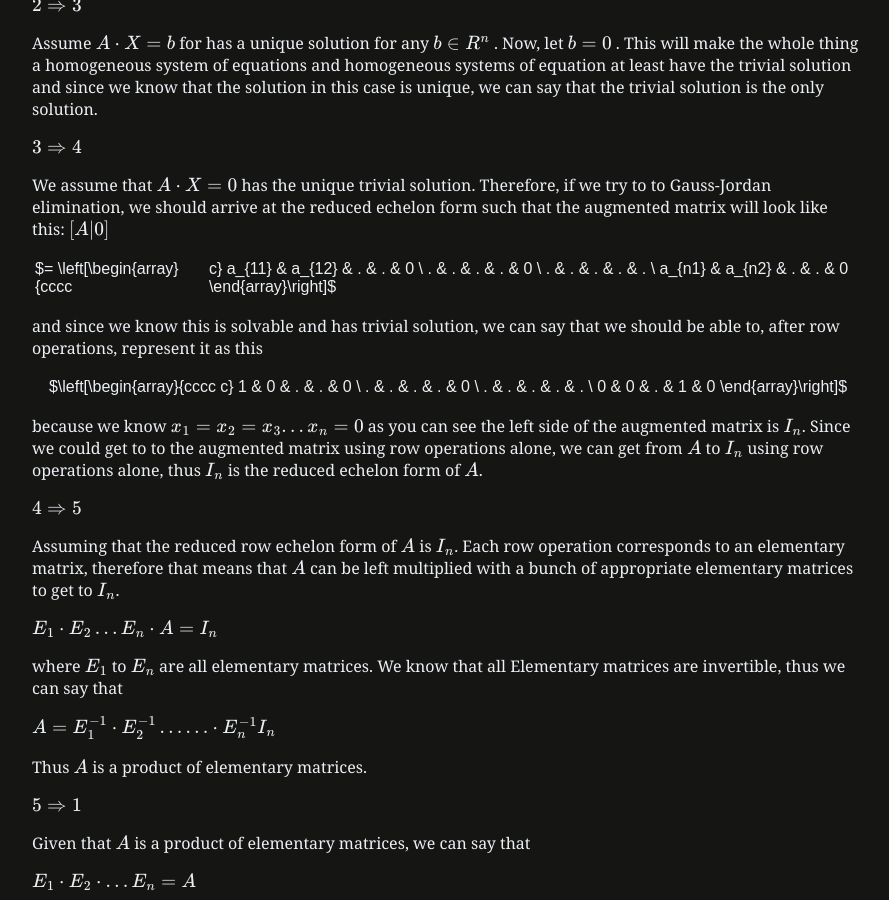
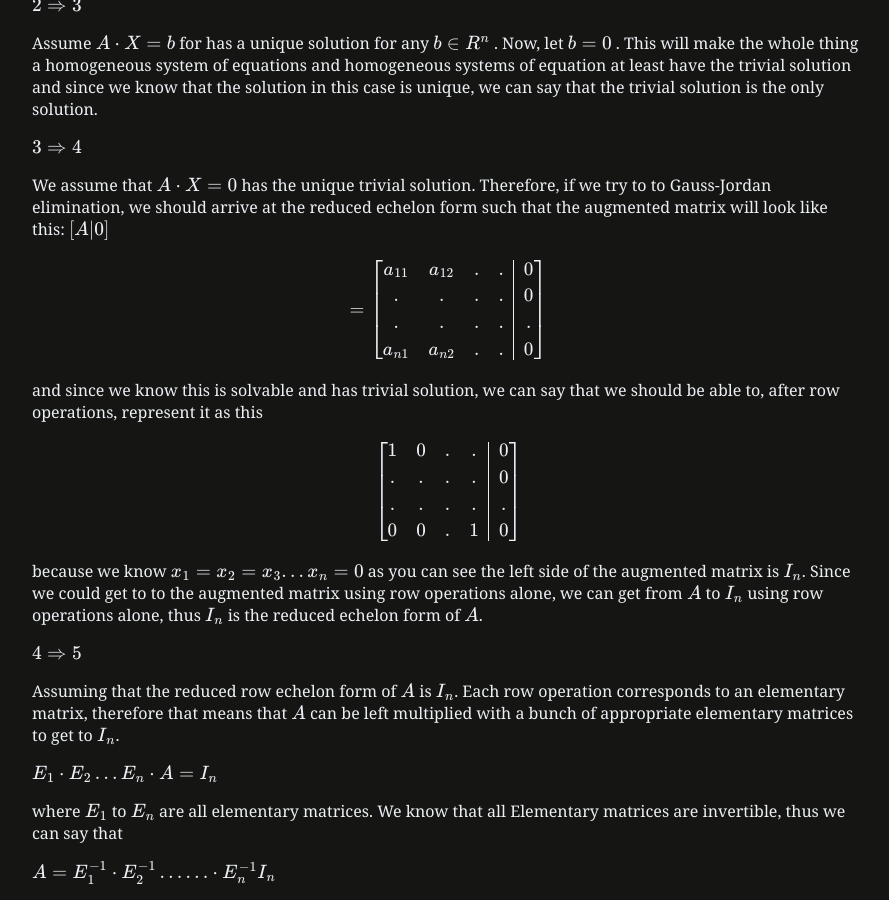
Before and after one commit to iiit-notebook/iiit-notebook.github.io, a Jekyll site: the page built from _notes/linear-algebra/linear-algebra-12.md, in a window 1280 px wide and 900 px high, scrolled down 425 px. Shown: the whole window, without its empty margins (192-1081 px from the left). Built offline with Jekyll 4.4.1, drawn with Linux system fonts in a browser that asks for light colours; formulas are drawn with MathJax 3.

```diff
--- a/_notes/linear-algebra/linear-algebra-12.md
+++ b/_notes/linear-algebra/linear-algebra-12.md
@@ -28,11 +28,11 @@ We assume that $A \cdot X = 0$ has the unique trivial solution.
 Therefore, if we try to to Gauss-Jordan elimination, we should arrive at the reduced echelon form such that the augmented matrix will look like this:
 $[A | 0]$
 
-$= \left[\begin{array}{cccc|c} a_{11} & a_{12} & . & . & 0 \\  . & . & . & . & 0   \\ . & . & . & . & . \\ a_{n1} & a_{n2} & . & . & 0 \end{array}\right]$
+$$= \left[\begin{array}{cccc|c} a_{11} & a_{12} & . & . & 0 \\  . & . & . & . & 0   \\ . & . & . & . & . \\ a_{n1} & a_{n2} & . & . & 0 \end{array}\right]$$
 
 and since we know this is solvable and has trivial solution, we can say that we should be able to, after row operations, represent it as this
 
-$\left[\begin{array}{cccc|c} 1 & 0 & . & . & 0 \\  . & . & . & . & 0   \\ . & . & . & . & . \\ 0 & 0 & . & 1 & 0 \end{array}\right]$
+$$\left[\begin{array}{cccc|c} 1 & 0 & . & . & 0 \\  . & . & . & . & 0   \\ . & . & . & . & . \\ 0 & 0 & . & 1 & 0 \end{array}\right]$$
 
 because we know $x_1 = x_2 = x_3. .. x_n = 0$
 as you can see the left side of the augmented matrix is $I_n$. Since we could get to to the augmented matrix using row operations alone, we can get from $A$ to $I_n$ using row operations alone, thus $I_n$ is the reduced echelon form of $A$.
```
